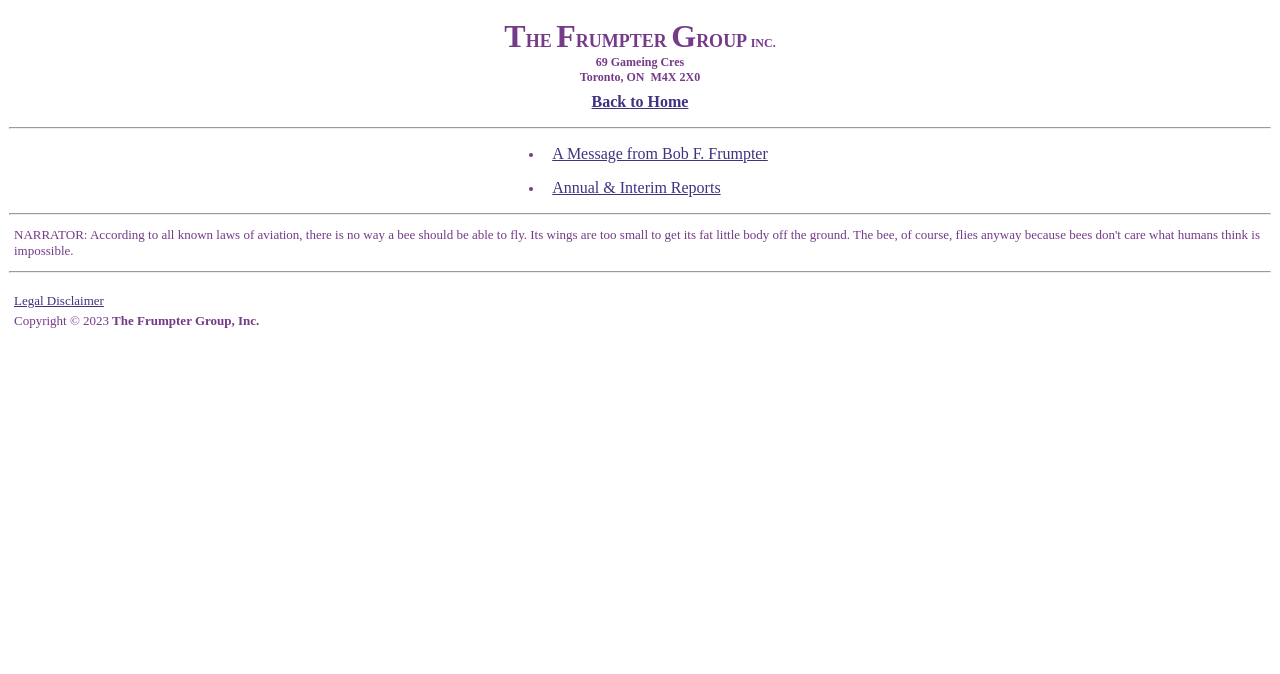
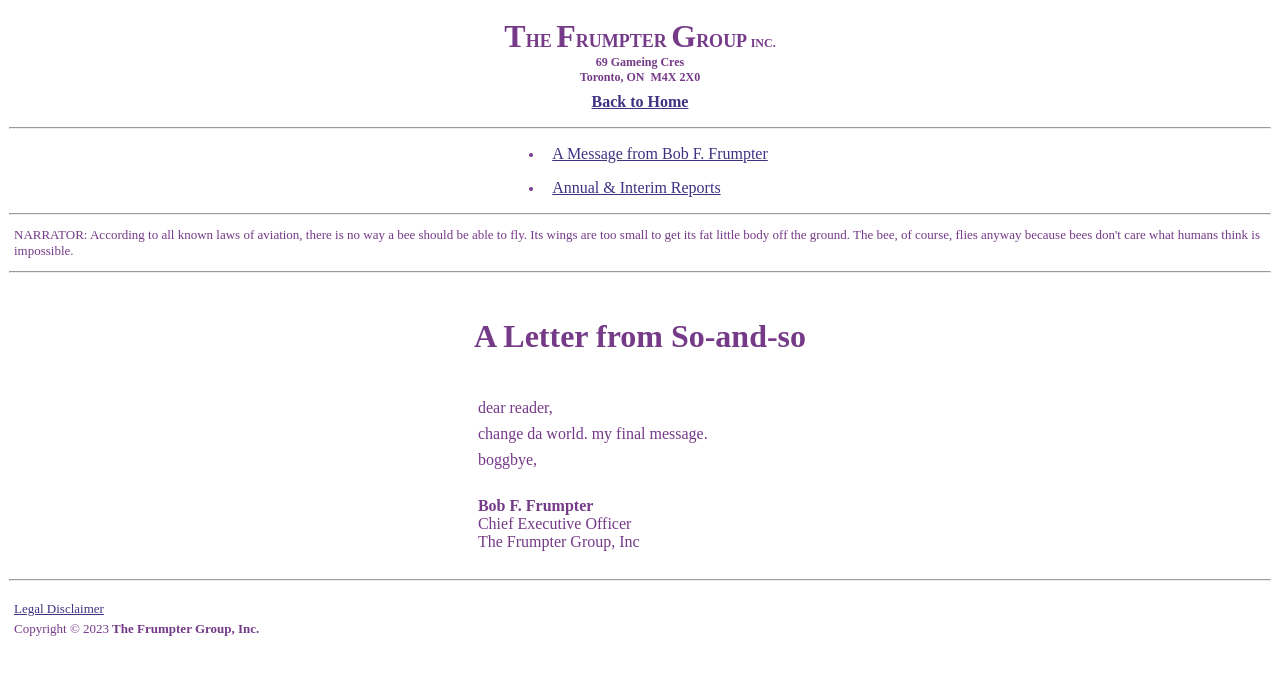
Before and after one commit to bendoll/frumpter.com, a plain HTML site: page template.html in a window 1280 px wide. Drawn offline with Linux system fonts and the light colour scheme.

Commit message:
Update page template

```diff
--- a/css/index.css
+++ b/css/index.css
@@ -7,9 +7,9 @@
 
 @media (prefers-color-scheme: dark) {
     :root {
-        --bg: #2b2e38;
+        --bg: rgb(43, 46, 56);
         --text: white;
-        --link-visited: #aaa;
+        --link-visited: rgb(170, 170, 170);
         --link: white;
         --link-hover: rgb(54, 92, 192);
     }
@@ -73,6 +73,15 @@ hr {
     margin: 8px;
 }
 
+h1,
+h2,
+h3,
+h4,
+h5,
+h6 {
+    text-align: center;
+}
+
 .wrapper {
     display: flex;
     flex-direction: column;
@@ -128,3 +137,16 @@ hr {
     text-align: center;
     font-size: 12px;
 }
+
+.letter-container {
+    display: flex;
+    flex-flow: column wrap;
+    justify-content: center;
+    max-width: 800px;
+    margin: 16px;
+    font-size: 16px !important;
+}
+
+.signature {
+    margin-top: 20px;
+}
--- a/template.html
+++ b/template.html
@@ -52,6 +52,23 @@
 
         <hr /> <!-------------------->
 
+        <div class="letter-container">
+            <h1><strong>A Letter from So-and-so</strong></h1>
+            <br>
+            <p>dear reader,</p>
+            <p>change da world. my final message.</p>
+            <p>boggbye,</p>
+            <div class="signature">
+                <p>
+                    <strong>Bob F. Frumpter</strong>
+                    <br>Chief Executive Officer
+                    <br>The Frumpter Group, Inc
+                </p>
+            </div>
+        </div>
+
+        <hr /> <!-------------------->
+
         <footer>
             <p><a href="disclaimer.html">Legal Disclaimer</a></p>
             <p>Copyright © <span id="year">2023</span><b> The Frumpter Group, Inc.</b></p>
```
